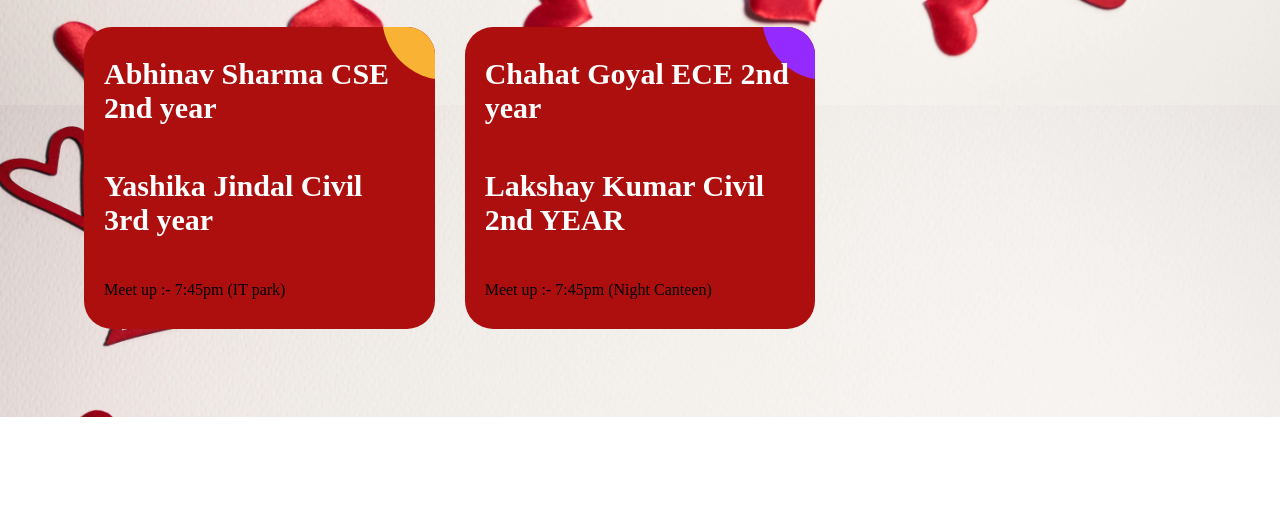
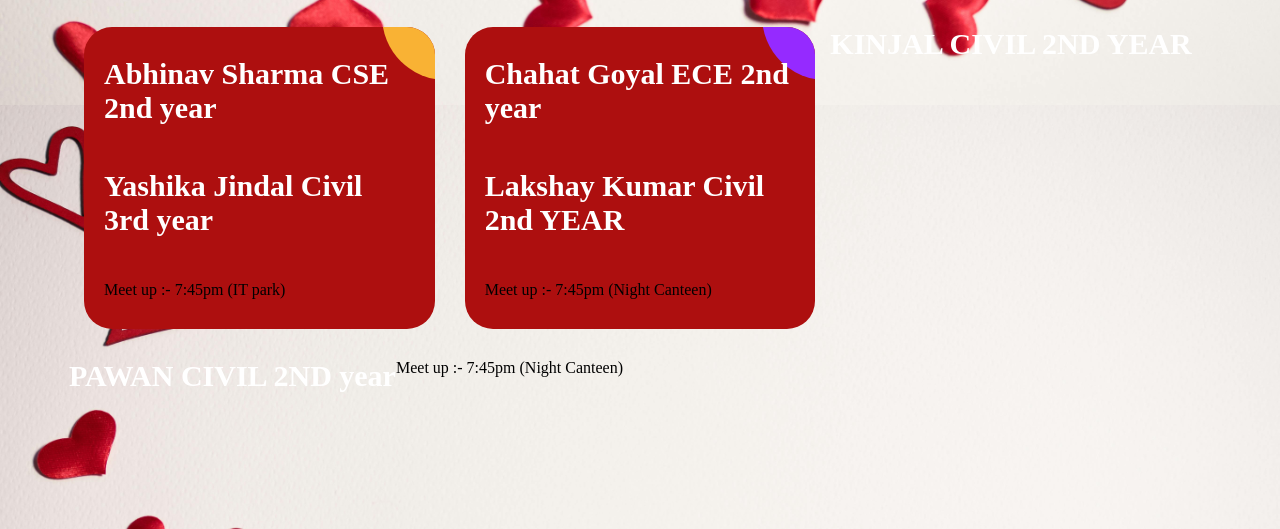
Before and after one commit to shivamworld0608/fest_date, a website: page matchlist.html in a window 1280 px wide. Shown: the part 695-1224 px from the top of the page. Before the commit the page ends 1112 px from the top, so only its background shows below. Drawn offline with Linux system fonts and the light colour scheme.

Commit message:
Update matchlist.html

```diff
--- a/matchlist.html
+++ b/matchlist.html
@@ -125,6 +125,16 @@
             </div>
           </div>
 
+          <div class="ag-courses-item_title">
+               KINJAL CIVIL 2ND YEAR
+              </div>
+              <div class="ag-courses-item_title">
+               PAWAN CIVIL 2ND year
+              </div>
+              <div>Meet up :- 7:45pm (Night Canteen)</div>
+            </div>
+          </div>
+
         </div>
       </div>
 </body>
```
